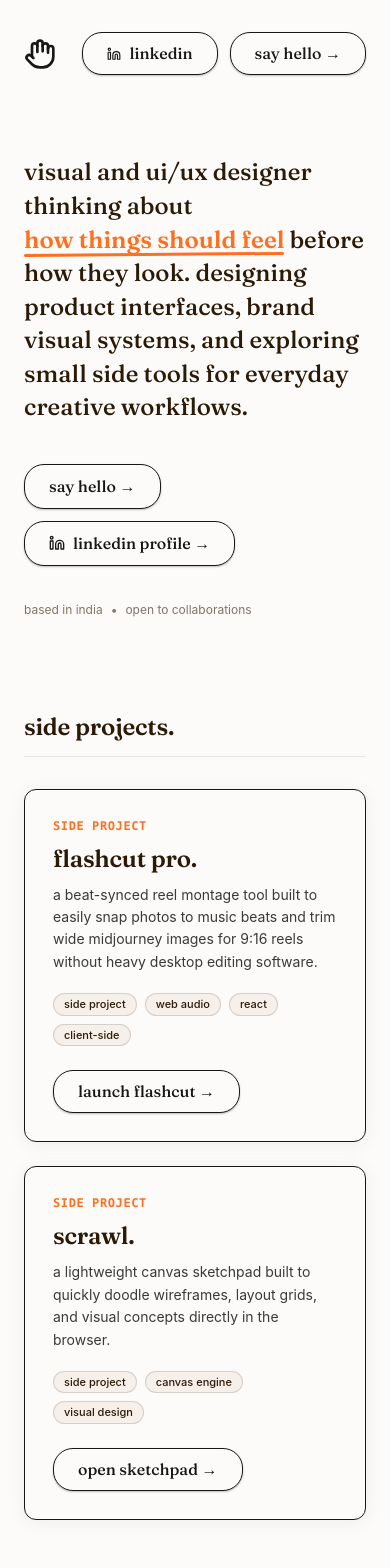
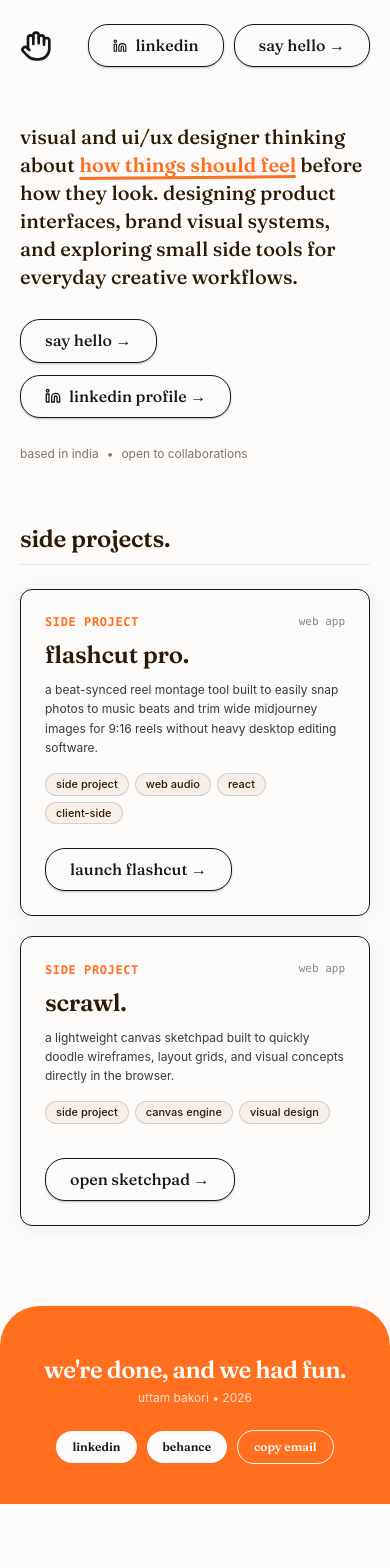
Before and after one commit to Uttambakori/uttam-index, a React (Vite) app: page / in a window 390 px wide. Shown: the top 1568 px of the page. After the commit the page ends 1504 px from the top, so only its background shows below. Built offline with nearby package versions, Linux system fonts and the light colour scheme.

Commit message:
feat: Add responsive layout and desktop-only warning interceptor for FlashCut Pro and Scrawl when opened from mobile

```diff
--- a/src/App.jsx
+++ b/src/App.jsx
@@ -1,12 +1,14 @@
 import React, { useState } from "react";
-import { ExternalLink, ArrowUpRight, Copy, Check } from "lucide-react";
+import { ExternalLink, ArrowUpRight, Copy, Check, Monitor } from "lucide-react";
 import ConnectModal from "./components/ConnectModal";
+import DesktopWarningModal from "./components/DesktopWarningModal";
 import { LinkedinIcon } from "./components/Icons";
 import { PointingHandMark } from "./components/SuperrElements";
 import { PROFILE, PROJECTS } from "./data/projects";
 
 export default function App() {
   const [isConnectOpen, setIsConnectOpen] = useState(false);
+  const [desktopWarningProject, setDesktopWarningProject] = useState(null);
   const [copiedEmail, setCopiedEmail] = useState(false);
 
   const handleCopyEmail = () => {
@@ -15,11 +17,29 @@ export default function App() {
     setTimeout(() => setCopiedEmail(false), 2200);
   };
 
+  const isMobile = () => {
+    if (typeof window === "undefined") return false;
+    return (
+      window.innerWidth < 768 ||
+      /Android|webOS|iPhone|iPad|iPod|BlackBerry|IEMobile|Opera Mini/i.test(
+        navigator.userAgent
+      )
+    );
+  };
+
+  const handleLaunch = (project) => {
+    if (isMobile()) {
+      setDesktopWarningProject(project);
+    } else {
+      window.open(project.url, "_blank", "noopener,noreferrer");
+    }
+  };
+
   return (
     <div className="min-h-screen bg-[#fdfbf9] text-[#171717] flex flex-col font-sans selection:bg-[#ff6f1e] selection:text-[#fdfbf9]">
 
-      {/* 1. TOP MINIMAL NAVIGATION */}
-      <header className="w-full max-w-[1000px] mx-auto px-6 sm:px-8 py-8 flex items-center justify-between">
+      {/* 1. TOP MINIMAL NAVIGATION (Responsive) */}
+      <header className="w-full max-w-[1000px] mx-auto px-5 sm:px-8 py-6 sm:py-8 flex items-center justify-between">
         {/* Brand Mark: Hand icon in Charcoal */}
         <a
           href="#"
@@ -30,7 +50,7 @@ export default function App() {
         </a>
 
         {/* Action Buttons */}
-        <div className="flex items-center gap-3">
+        <div className="flex items-center gap-2.5 sm:gap-3">
           <a
             href={PROFILE.linkedin}
             target="_blank"
@@ -43,29 +63,29 @@ export default function App() {
 
           <button
             onClick={() => setIsConnectOpen(true)}
-            className="superr-pill-btn text-xs py-2 px-5"
+            className="superr-pill-btn text-xs py-2 px-4 sm:px-5"
           >
             <span>say hello →</span>
           </button>
         </div>
       </header>
 
-      {/* 2. HERO: PURE MINIMAL DESCRIPTION */}
-      <section className="w-full max-w-[1000px] mx-auto px-6 sm:px-8 pt-12 pb-24 sm:pt-20 sm:pb-28">
-        <div className="max-w-[720px] space-y-8">
+      {/* 2. HERO: PURE MINIMAL DESCRIPTION (Responsive fluid typography) */}
+      <section className="w-full max-w-[1000px] mx-auto px-5 sm:px-8 pt-8 sm:pt-16 pb-16 sm:pb-24">
+        <div className="max-w-[740px] space-y-6 sm:space-y-8">
 
           {/* Main Description */}
-          <p className="font-gelica text-2xl sm:text-3xl md:text-4xl text-[#2b1a07] leading-[1.4] font-medium">
+          <p className="font-gelica text-xl sm:text-2xl md:text-3xl lg:text-[34px] text-[#2b1a07] leading-[1.4] font-medium">
             visual and ui/ux designer thinking about{" "}
             <span className="marker-underline font-semibold">how things should feel</span>{" "}
             before how they look. designing product interfaces, brand visual systems, and exploring small side tools for everyday creative workflows.
           </p>
 
           {/* Action Links */}
-          <div className="flex flex-wrap items-center gap-3 pt-2">
+          <div className="flex flex-wrap items-center gap-3 pt-1 sm:pt-2">
             <button
               onClick={() => setIsConnectOpen(true)}
-              className="superr-pill-btn text-sm"
+              className="superr-pill-btn text-xs sm:text-sm py-2.5 px-5"
             >
               <span>say hello →</span>
             </button>
@@ -74,14 +94,14 @@ export default function App() {
               href={PROFILE.linkedin}
               target="_blank"
               rel="noopener noreferrer"
-              className="superr-pill-btn text-sm"
+              className="superr-pill-btn text-xs sm:text-sm py-2.5 px-5"
             >
               <LinkedinIcon className="w-4 h-4" />
               <span>linkedin profile →</span>
             </a>
           </div>
 
-          <div className="text-xs text-[#2b1a07]/60 font-normal pt-1 flex items-center gap-2">
+          <div className="text-xs text-[#2b1a07]/60 font-normal pt-1 flex flex-wrap items-center gap-2">
             <span>based in india</span>
             <span>•</span>
             <span>open to collaborations</span>
@@ -90,25 +110,33 @@ export default function App() {
         </div>
       </section>
 
-      {/* 3. SIDE PROJECTS */}
-      <section id="work" className="w-full max-w-[1000px] mx-auto px-6 sm:px-8 pb-28 space-y-8">
+      {/* 3. SIDE PROJECTS (Responsive Grid) */}
+      <section id="work" className="w-full max-w-[1000px] mx-auto px-5 sm:px-8 pb-20 sm:pb-28 space-y-6 sm:space-y-8">
 
         {/* Section Header */}
-        <div className="border-b border-[#171717]/10 pb-4">
+        <div className="border-b border-[#171717]/10 pb-3 sm:pb-4 flex items-center justify-between">
           <h2 className="display-title text-2xl sm:text-3xl text-[#2b1a07]">
             side projects.
           </h2>
+
+          <span className="hidden sm:inline-flex items-center gap-1.5 text-xs text-[#171717]/50 font-medium">
+            <Monitor className="w-3.5 h-3.5" />
+            <span>desktop recommended</span>
+          </span>
         </div>
 
         {/* Project Cards Grid */}
-        <div className="grid grid-cols-1 md:grid-cols-2 gap-6">
+        <div className="grid grid-cols-1 md:grid-cols-2 gap-5 sm:gap-6">
 
           {/* PROJECT 1: FLASHCUT PRO */}
-          <div className="superr-card p-7 flex flex-col justify-between min-h-[290px] bg-[#fdfbf9]">
+          <div className="superr-card p-6 sm:p-7 flex flex-col justify-between min-h-[290px] bg-[#fdfbf9]">
             <div className="space-y-3">
               <div className="flex items-center justify-between">
                 <span className="text-xs font-semibold uppercase tracking-wider text-[#ff6f1e] font-mono">
                   {PROJECTS[0].badge}
+                </span>
+                <span className="text-[11px] font-mono text-[#171717]/50">
+                  web app
                 </span>
               </div>
 
@@ -116,11 +144,11 @@ export default function App() {
                 {PROJECTS[0].name}.
               </h3>
 
-              <p className="text-sm text-[#171717]/85 leading-[1.6] font-normal">
+              <p className="text-xs sm:text-sm text-[#171717]/85 leading-[1.6] font-normal">
                 {PROJECTS[0].story}
               </p>
 
-              <div className="flex flex-wrap gap-2 pt-2">
+              <div className="flex flex-wrap gap-1.5 pt-1">
                 {PROJECTS[0].tags.map((t) => (
                   <span
                     key={t}
@@ -133,23 +161,24 @@ export default function App() {
             </div>
 
             <div className="pt-6">
-              <a
-                href={PROJECTS[0].url}
-                target="_blank"
-                rel="noopener noreferrer"
-                className="superr-pill-btn text-xs py-2 px-4"
+              <button
+                onClick={() => handleLaunch(PROJECTS[0])}
+                className="superr-pill-btn text-xs py-2 px-4 cursor-pointer"
               >
                 <span>launch flashcut →</span>
-              </a>
+              </button>
             </div>
           </div>
 
           {/* PROJECT 2: SCRAWL */}
-          <div className="superr-card p-7 flex flex-col justify-between min-h-[290px] bg-[#fdfbf9]">
+          <div className="superr-card p-6 sm:p-7 flex flex-col justify-between min-h-[290px] bg-[#fdfbf9]">
             <div className="space-y-3">
               <div className="flex items-center justify-between">
                 <span className="text-xs font-semibold uppercase tracking-wider text-[#ff6f1e] font-mono">
                   {PROJECTS[1].badge}
+                </span>
+                <span className="text-[11px] font-mono text-[#171717]/50">
+                  web app
                 </span>
               </div>
 
@@ -157,11 +186,11 @@ export default function App() {
                 {PROJECTS[1].name}.
               </h3>
 
-              <p className="text-sm text-[#171717]/85 leading-[1.6] font-normal">
+              <p className="text-xs sm:text-sm text-[#171717]/85 leading-[1.6] font-normal">
                 {PROJECTS[1].story}
               </p>
 
-              <div className="flex flex-wrap gap-2 pt-2">
+              <div className="flex flex-wrap gap-1.5 pt-1">
                 {PROJECTS[1].tags.map((t) => (
                   <span
                     key={t}
@@ -174,22 +203,20 @@ export default function App() {
             </div>
 
             <div className="pt-6">
-              <a
-                href={PROJECTS[1].url}
-                target="_blank"
-                rel="noopener noreferrer"
-                className="superr-pill-btn text-xs py-2 px-4"
+              <button
+                onClick={() => handleLaunch(PROJECTS[1])}
+                className="superr-pill-btn text-xs py-2 px-4 cursor-pointer"
               >
                 <span>open sketchpad →</span>
-              </a>
+              </button>
             </div>
           </div>
 
         </div>
       </section>
 
-      {/* 4. FOOTER BRAND BAND */}
-      <footer className="w-full bg-[#ff6f1e] rounded-t-[56px] text-[#fdfbf9] pt-14 pb-12 px-6 sm:px-12 mt-auto">
+      {/* 4. FOOTER BRAND BAND (Responsive) */}
+      <footer className="w-full bg-[#ff6f1e] rounded-t-[40px] sm:rounded-t-[56px] text-[#fdfbf9] pt-12 pb-10 sm:pt-14 sm:pb-12 px-5 sm:px-12 mt-auto">
         <div className="max-w-[1000px] mx-auto flex flex-col sm:flex-row items-center justify-between gap-6">
 
           <div className="space-y-1 text-center sm:text-left">
@@ -201,7 +228,7 @@ export default function App() {
             </p>
           </div>
 
-          <div className="flex flex-wrap items-center justify-center gap-3 text-xs font-semibold font-gelica">
+          <div className="flex flex-wrap items-center justify-center gap-2.5 sm:gap-3 text-xs font-semibold font-gelica">
             <a
               href={PROFILE.linkedin}
               target="_blank"
@@ -231,11 +258,17 @@ export default function App() {
         </div>
       </footer>
 
-      {/* CONNECT MODAL */}
+      {/* MODALS */}
       <ConnectModal
         isOpen={isConnectOpen}
         onClose={() => setIsConnectOpen(false)}
       />
+
+      <DesktopWarningModal
+        project={desktopWarningProject}
+        isOpen={Boolean(desktopWarningProject)}
+        onClose={() => setDesktopWarningProject(null)}
+      />
     </div>
   );
 }
--- /dev/null
+++ b/src/components/DesktopWarningModal.jsx
@@ -0,0 +1,83 @@
+import React, { useState } from "react";
+import { X, Monitor, Copy, Check, ExternalLink } from "lucide-react";
+
+export default function DesktopWarningModal({ project, isOpen, onClose }) {
+  const [copied, setCopied] = useState(false);
+
+  if (!isOpen || !project) return null;
+
+  const handleCopyLink = () => {
+    navigator.clipboard.writeText(project.url);
+    setCopied(true);
+    setTimeout(() => setCopied(false), 2500);
+  };
+
+  return (
+    <div className="fixed inset-0 z-50 flex items-center justify-center p-4 bg-[#171717]/45 backdrop-blur-xs animate-fadeIn font-sans">
+      <div className="bg-[#fdfbf9] border-[1.5px] border-[#171717] rounded-[18px] max-w-sm w-full p-6 sm:p-7 shadow-[0px_4px_24px_rgba(0,0,0,0.14)] space-y-5 select-none animate-scaleUp">
+
+        {/* Header */}
+        <div className="flex items-center justify-between border-b border-[#171717]/10 pb-3">
+          <div className="flex items-center gap-2">
+            <div className="w-8 h-8 rounded-full border border-[#171717] bg-[#f7efe9] flex items-center justify-center text-[#ff6f1e]">
+              <Monitor className="w-4 h-4" />
+            </div>
+            <h3 className="font-gelica text-lg sm:text-xl font-semibold text-[#2b1a07]">
+              desktop recommended.
+            </h3>
+          </div>
+
+          <button
+            onClick={onClose}
+            className="p-1 rounded-full text-[#171717]/60 hover:text-[#171717] hover:bg-[#f7efe9] transition-colors cursor-pointer"
+          >
+            <X className="w-5 h-5" />
+          </button>
+        </div>
+
+        {/* Explanatory Note */}
+        <div className="space-y-2">
+          <div className="font-gelica font-semibold text-sm text-[#2b1a07]">
+            {project.name}
+          </div>
+          <p className="text-xs text-[#171717]/80 leading-relaxed font-normal">
+            this side project is built for precision editing, multi-track audio timelines, and wide canvas tools that require a computer screen and mouse.
+          </p>
+          <p className="text-xs text-[#ff6f1e] font-medium pt-1">
+            please open this on your desktop or laptop for the full experience.
+          </p>
+        </div>
+
+        {/* Action Buttons */}
+        <div className="space-y-2 pt-1">
+          {/* Copy Link Button */}
+          <button
+            onClick={handleCopyLink}
+            className="superr-pill-btn w-full justify-center text-xs py-2.5"
+          >
+            {copied ? (
+              <>
+                <Check className="w-3.5 h-3.5 text-[#22c55e]" />
+                <span>link copied! paste on desktop</span>
+              </>
+            ) : (
+              <>
+                <Copy className="w-3.5 h-3.5" />
+                <span>copy link for desktop</span>
+              </>
+            )}
+          </button>
+
+          {/* Dismiss Button */}
+          <button
+            onClick={onClose}
+            className="w-full text-center text-xs text-[#171717]/60 hover:text-[#171717] py-1 transition-colors cursor-pointer font-medium"
+          >
+            got it, thanks
+          </button>
+        </div>
+
+      </div>
+    </div>
+  );
+}
```
